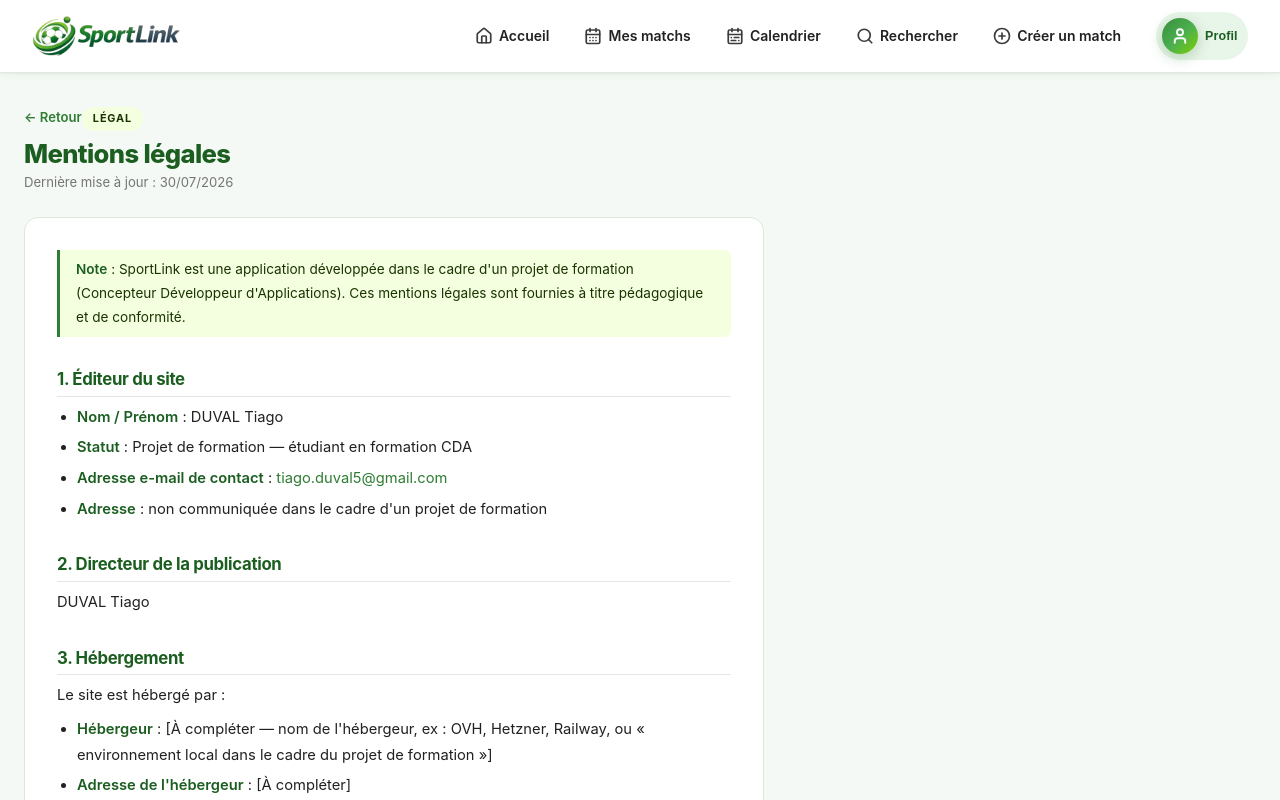
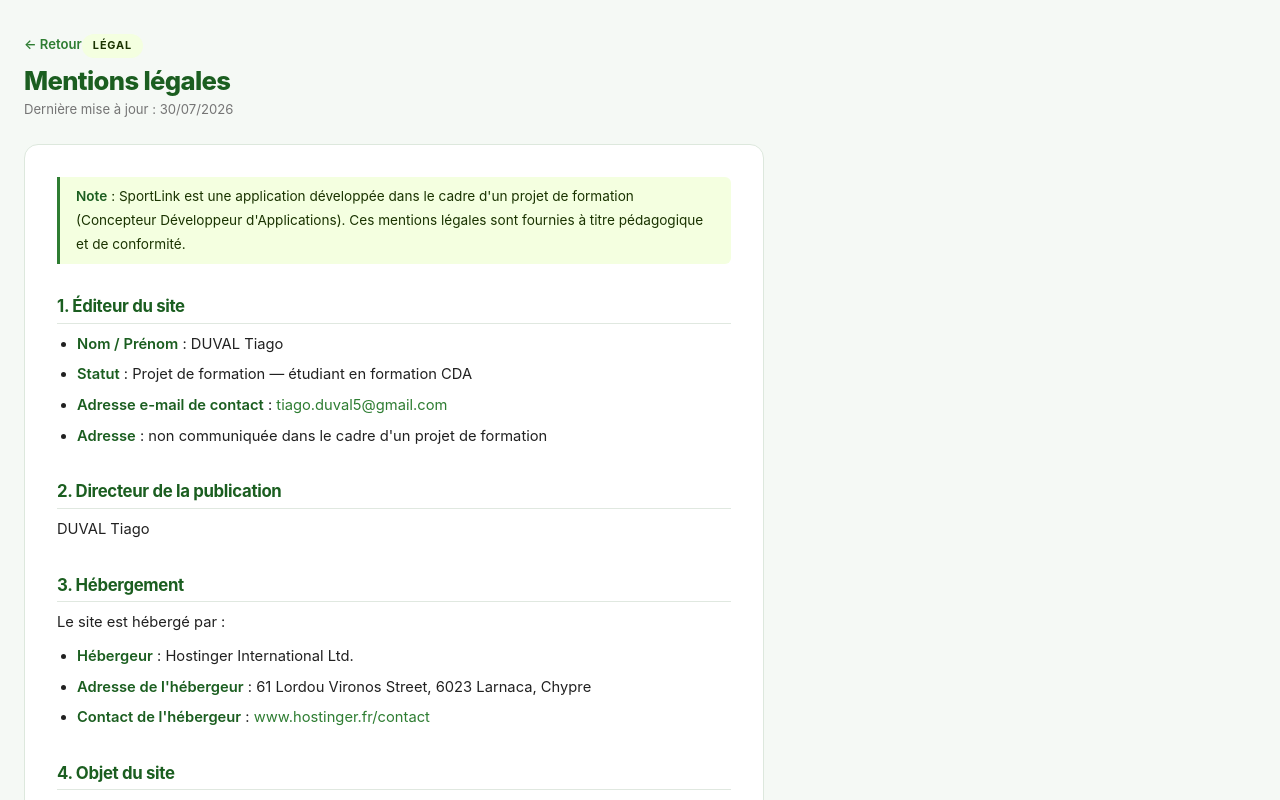
Before and after one commit to Tiago2742/SportLink, a Vue app in the folder front/: page /mentions-legales in a window 1280 px wide. Shown: the top 800 px of the page. Built offline with nearby package versions, Linux system fonts and the light colour scheme.

Commit message:
fix: logique d'accessibilité aux mentions légales

```diff
--- a/front/src/App.vue
+++ b/front/src/App.vue
@@ -3,11 +3,13 @@ import { computed } from 'vue'
 import { RouterView, useRoute } from 'vue-router'
 import BarreNavigation from '@/components/layout/BarreNavigation.vue'
 import PiedDePage from '@/components/layout/PiedDePage.vue'
+import { useAuthStore } from '@/stores/auth'
 
 const route = useRoute()
+const auth = useAuthStore()
 
 const afficherLayout = computed(
-  () => route.path !== '/connexion' && route.path !== '/inscription',
+  () => auth.estConnecte && route.path !== '/connexion' && route.path !== '/inscription',
 )
 </script>
 
--- a/front/src/views/MentionsLegalesView.vue
+++ b/front/src/views/MentionsLegalesView.vue
@@ -31,9 +31,9 @@
         <h2>3. Hébergement</h2>
         <p>Le site est hébergé par :</p>
         <ul>
-          <li><strong>Hébergeur</strong> : [À compléter — nom de l'hébergeur, ex : OVH, Hetzner, Railway, ou « environnement local dans le cadre du projet de formation »]</li>
-          <li><strong>Adresse de l'hébergeur</strong> : [À compléter]</li>
-          <li><strong>Contact de l'hébergeur</strong> : [À compléter]</li>
+          <li><strong>Hébergeur</strong> : Hostinger International Ltd.</li>
+          <li><strong>Adresse de l'hébergeur</strong> : 61 Lordou Vironos Street, 6023 Larnaca, Chypre</li>
+          <li><strong>Contact de l'hébergeur</strong> : <a href="https://www.hostinger.fr/contact">www.hostinger.fr/contact</a></li>
         </ul>
 
         <h2>4. Objet du site</h2>
```
